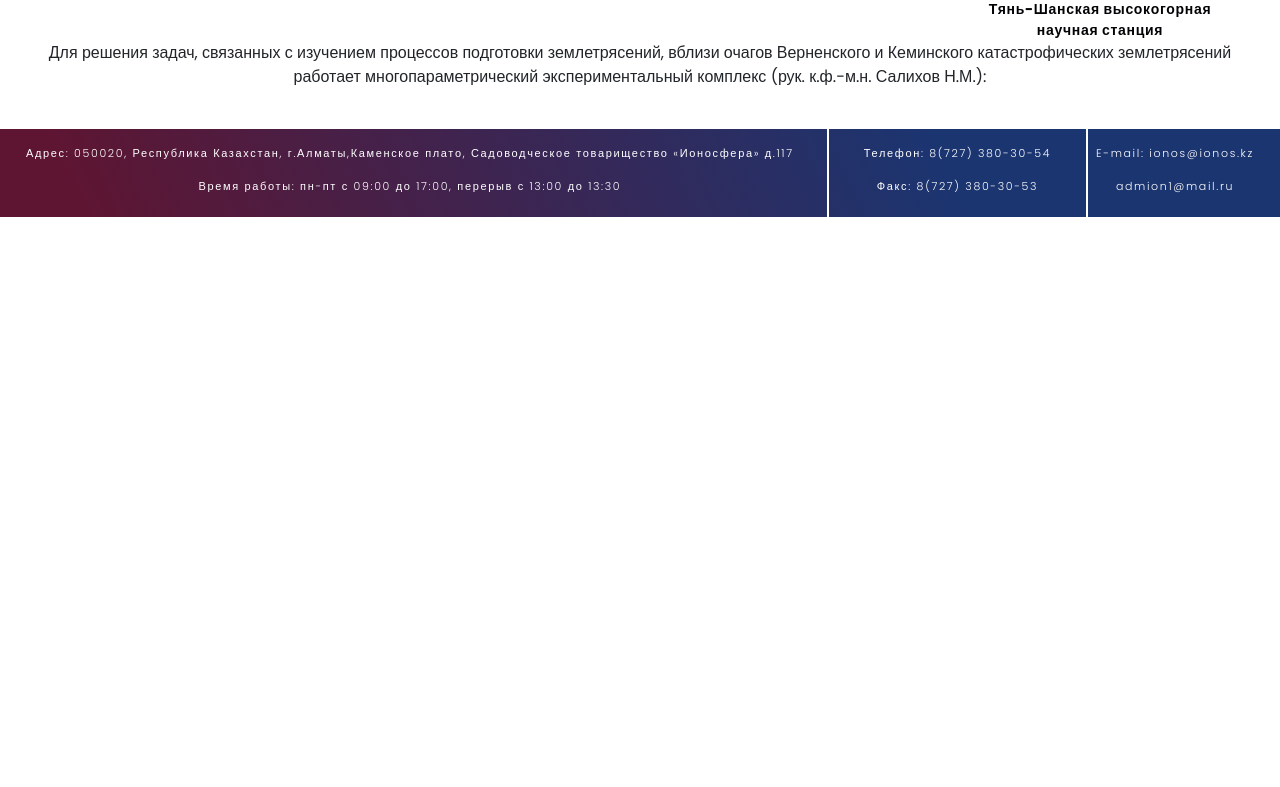
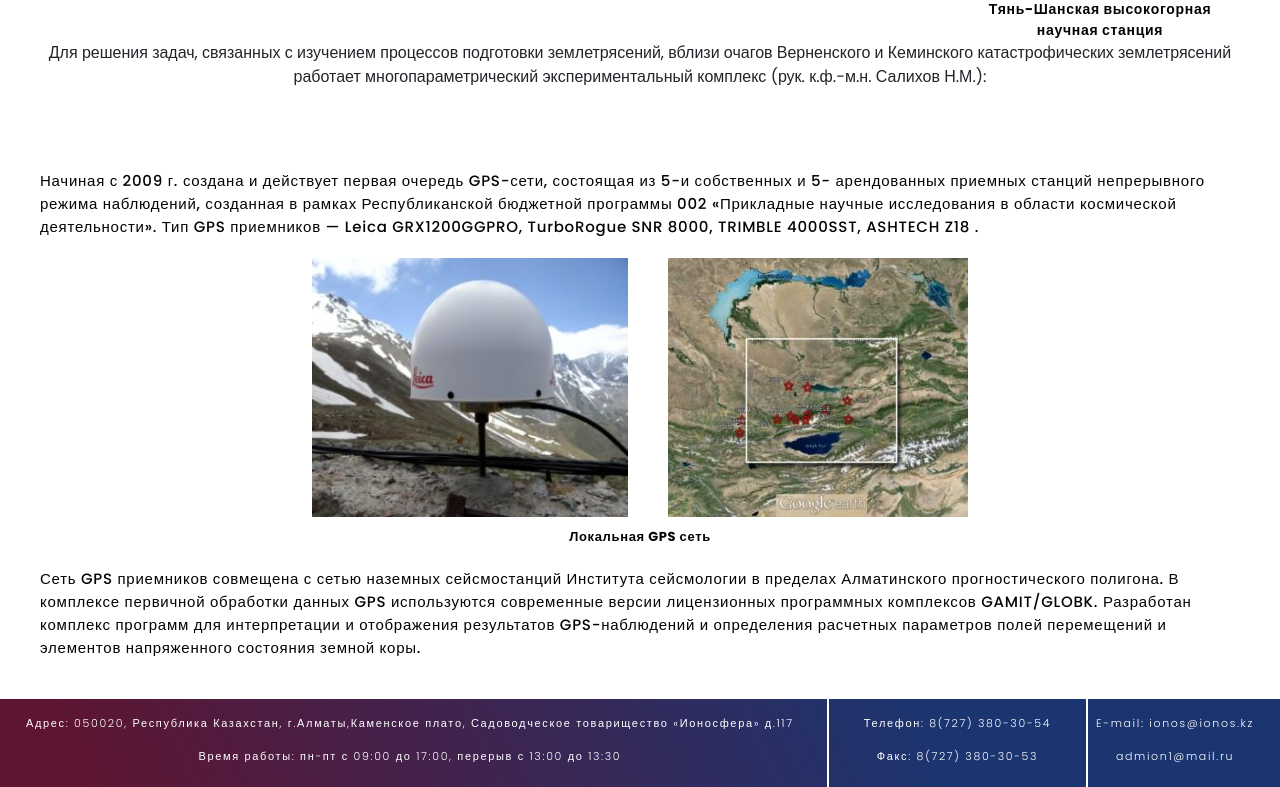
Before and after one commit to bashenov98/ionos-last, a React (Create React App) app: page /institute/experimentalbase in a window 1280 px wide. Shown: the part 1851-2638 px from the top of the page. Before the commit the page ends 2068 px from the top, so only its background shows below. Built offline with nearby package versions, Linux system fonts and the light colour scheme.

Commit message:
jsconfig added, experimentalBaseFourth added

```diff
--- /dev/null
+++ b/jsconfig.json
@@ -0,0 +1,6 @@
+{
+    "compilerOptions": {
+      "baseUrl": "src"
+    },
+    "include": ["src"]
+}
--- a/src/Pages/Institute/ExperimentalBase.jsx
+++ b/src/Pages/Institute/ExperimentalBase.jsx
@@ -6,6 +6,7 @@ import "./ExperimentalBase.css";
 import ExperimentalBaseFirst from "./components/experimentals-base/first/ExperimentalBaseFirst";
 import ExperimentalBaseSecond from "./components/experimentals-base/second/ExperimentalBaseSecond";
 import ExperimentalBaseThird from "./components/experimentals-base/third/ExperimentalBaseThird";
+import ExperimentalBaseFourth from "./components/experimentals-base/fourth/ExperimentalBaseFourth";
 
 const ExperimentalBase = () => {
   const location = useLocation();
@@ -18,6 +19,7 @@ const ExperimentalBase = () => {
         <ExperimentalBaseFirst/>
         <ExperimentalBaseSecond/>
         <ExperimentalBaseThird/>
+        <ExperimentalBaseFourth/>
     </div>
   );
 };
--- a/src/Pages/Institute/components/experimentals-base/fourth/ExperimentalBaseFourth.css
+++ b/src/Pages/Institute/components/experimentals-base/fourth/ExperimentalBaseFourth.css
@@ -0,0 +1,37 @@
+.experimentalBaseFourth {
+  display: flex;
+  flex-direction: column;
+  gap: 20px;
+}
+
+.experimentalBaseFourth p {
+  margin: 0;
+
+  color: #030305;
+  font-size: 15px;
+  font-style: normal;
+  font-weight: 500;
+  line-height: normal;
+  letter-spacing: 0.75px;
+}
+
+.experimentalBaseFourthCenter {
+  display: flex;
+  flex-direction: column;
+  gap: 10px;
+  color: #030305;
+  text-align: center;
+  font-size: 13px;
+  font-style: normal;
+  font-weight: 700;
+  line-height: normal;
+  letter-spacing: 0.65px;
+}
+
+.experimentalBaseFourthCenterImg {
+  display: flex;
+  flex-direction: row;
+  gap: 40px;
+  justify-content: center;
+  align-items: center;
+}
--- a/src/Pages/Institute/components/experimentals-base/fourth/ExperimentalBaseFourth.jsx
+++ b/src/Pages/Institute/components/experimentals-base/fourth/ExperimentalBaseFourth.jsx
@@ -0,0 +1,38 @@
+import './ExperimentalBaseFourth.css';
+
+import GpsImg from "media/institute/experimental-base/gps.png";
+import GpsMapImg from "media/institute/experimental-base/map.png";
+
+const ExperimentalBaseFourth = () => {
+  return (
+    <div className="experimentalBaseFourth">
+      <p>
+        Начиная с 2009 г. создана и действует первая очередь GPS-сети, состоящая
+        из 5-и собственных и 5- арендованных приемных станций непрерывного
+        режима наблюдений, созданная в рамках Республиканской бюджетной
+        программы 002 «Прикладные научные исследования в области космической
+        деятельности». Тип GPS приемников — Leica GRX1200GGPRO, TurboRogue SNR
+        8000, TRIMBLE 4000SST, ASHTECH Z18 .{" "}
+      </p>
+      <div className="experimentalBaseFourthCenter">
+        <div className="experimentalBaseFourthCenterImg">
+          <img src={GpsImg} alt='gps-img'/>
+          <img src={GpsMapImg} alt='gps-map-img'/>
+        </div>
+        Локальная GPS сеть
+      </div>
+
+      <p>
+        Сеть GPS приемников совмещена с сетью наземных сейсмостанций Института
+        сейсмологии в пределах Алматинского прогностического полигона. В
+        комплексе первичной обработки данных GPS используются современные версии
+        лицензионных программных комплексов GAMIT/GLOBK. Разработан комплекс
+        программ для интерпретации и отображения результатов GPS-наблюдений и
+        определения расчетных параметров полей перемещений и элементов
+        напряженного состояния земной коры.
+      </p>
+    </div>
+  );
+};
+
+export default ExperimentalBaseFourth;
--- a/src/Pages/Institute/components/experimentals-base/third/ExperimentalBaseThird.css
+++ b/src/Pages/Institute/components/experimentals-base/third/ExperimentalBaseThird.css
@@ -1,6 +1,7 @@
 .experimentalBaseThird {
   display: flex;
   flex-direction: column;
+  margin-bottom: 80px;
 }
 
 .experimentalBaseThirdMain {
```
